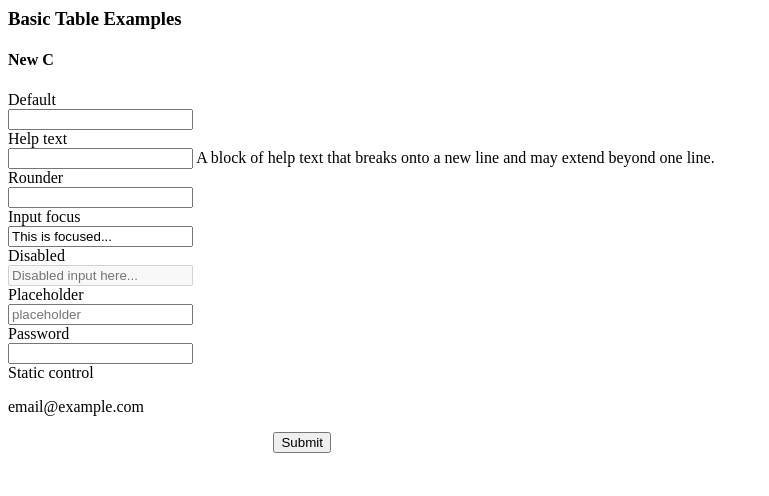
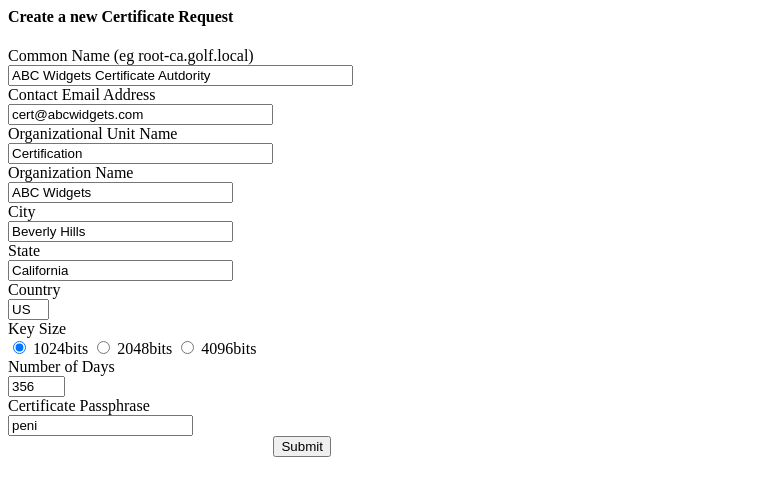
Before and after one commit to Natasari/openca, a PHP site: page /view/dn.php in a window 1280 px wide. Shown: the top 496 px of the page, without its empty margins (0-769 px from the left). Run offline with PHP 8.4, Linux system fonts and the light colour scheme.

```diff
--- a/baru/model/model.php
+++ b/baru/model/model.php
@@ -15,7 +15,6 @@ class certificate{
 		$fname=$_POST['fname'];
 		$lname=$_POST['lname'];
 		$sql="INSERT INTO user (username, password, fname, lname) VALUES('" .$username . "','" . $password . "','" . $fname . "','". $lname."')";
-		print_r($sql);
 		return mysql_query($sql);
 	}
 }
--- a/baru/view/aside.php
+++ b/baru/view/aside.php
@@ -4,10 +4,10 @@
               <ul class="sidebar-menu" id="nav-accordion">
 
               	  <p class="centered"><a href="profile.php"><img src="asset/img/ui-sam.jpg" class="img-circle" width="60"></a></p>
-              	  <h5 class="centered"><?php echo $ada['username']?></h5>
+              	  <h5 class="centered"><?php echo $_SESSION['username']?></h5>
 
                   <li class="mt">
-                      <a class="active" href="index.php">
+                      <a class="active" href="?request=dashboard">
                           <i class="fa fa-dashboard"></i>
                           <span>Dashboard</span>
                       </a>
--- a/baru/view/dn.php
+++ b/baru/view/dn.php
@@ -27,22 +27,13 @@
 		</td>
 	</tr>
 	<tr>
-		<td>Organization Name</td>
-		<td>
-			<input type="text" name="cert_dn[organizationName]" value="ABC Widgets" size="25">
-		</td>
+
 	</tr>
 	<tr>
-		<td>City</td>
-		<td>
-			<input type="text" name="cert_dn[localityName]" value="Beverly Hills" size="25">
-		</td>
+
 	</tr>
 	<tr>
-		<td>State</td>
-		<td>
-			<input type="text" name="cert_dn[stateOrProvinceName]" value="California" size="25">
-		</td>
+
 	</tr>
 	<tr>
 		<td>Country</td>
@@ -77,63 +68,73 @@
       -->
      <section id="main-content">
            <section class="wrapper">
-
-            <h3><i class="fa fa-angle-right"></i> Basic Table Examples</h3>
-
               <!-- BASIC FORM ELELEMNTS -->
           	<div class="row mt">
           		<div class="col-lg-12">
                   <div class="form-panel">
-                  	  <h4 class="mb"><i class="fa fa-angle-right"></i> New C</h4>
+                  	  <h4 class="mb"><i class="fa fa-angle-right"></i> Create a new Certificate Request</h4>
 
                       <form action="?request=dn_function" class="form-horizontal style-form" method="post">
                           <div class="form-group">
-                              <label class="col-sm-2 col-sm-2 control-label">Default</label>
+                              <label class="col-sm-2 col-sm-2 control-label">Common Name (eg root-ca.golf.local)</label>
                               <div class="col-sm-10">
-                                  <input type="text" class="form-control">
+                                  <input class="form-control" type="text" name="cert_dn[commonName]" value="ABC Widgets Certificate Autdority" size="40">
                               </div>
                           </div>
                            <div class="form-group">
-                              <label class="col-sm-2 col-sm-2 control-label">Help text</label>
+                              <label class="col-sm-2 col-sm-2 control-label">Contact Email Address</label>
                               <div class="col-sm-10">
-                                  <input type="text" class="form-control">
-                                  <span class="help-block">A block of help text that breaks onto a new line and may extend beyond one line.</span>
+                                  <input class="form-control" type="text" name="cert_dn[emailAddress]" value="cert@abcwidgets.com" size="30">
                               </div>
                           </div>
                            <div class="form-group">
-                              <label class="col-sm-2 col-sm-2 control-label">Rounder</label>
+                              <label class="col-sm-2 col-sm-2 control-label">Organizational Unit Name</label>
                               <div class="col-sm-10">
-                                  <input type="text" class="form-control round-form">
+                                  <input class="form-control" type="text" name="cert_dn[organizationalUnitName]" value="Certification" size="30">
                               </div>
                           </div>
                            <div class="form-group">
-                              <label class="col-sm-2 col-sm-2 control-label">Input focus</label>
+                              <label class="col-sm-2 col-sm-2 control-label">Organization Name</label>
                               <div class="col-sm-10">
-                                  <input class="form-control" id="focusedInput" type="text" value="This is focused...">
+                                  <input class="form-control" type="text" name="cert_dn[organizationName]" value="ABC Widgets" size="25">
                               </div>
                           </div>
                            <div class="form-group">
-                              <label class="col-sm-2 col-sm-2 control-label">Disabled</label>
+                              <label class="col-sm-2 col-sm-2 control-label">City</label>
                               <div class="col-sm-10">
-                                  <input class="form-control" id="disabledInput" type="text" placeholder="Disabled input here..." disabled>
+                                  <input class="form-control" type="text" name="cert_dn[localityName]" value="Beverly Hills" size="25">
                               </div>
                           </div>
                           <div class="form-group">
-                              <label class="col-sm-2 col-sm-2 control-label">Placeholder</label>
+                              <label class="col-sm-2 col-sm-2 control-label">State</label>
                               <div class="col-sm-10">
-                                  <input type="text"  class="form-control" placeholder="placeholder">
+                                  <input class="form-control" type="text" name="cert_dn[stateOrProvinceName]" value="California" size="25">
                               </div>
                           </div>
                           <div class="form-group">
-                              <label class="col-sm-2 col-sm-2 control-label">Password</label>
+                              <label class="col-sm-2 col-sm-2 control-label">Country</label>
                               <div class="col-sm-10">
-                                  <input type="password"  class="form-control" placeholder="">
+                                  <input class="form-control" type="text" name="cert_dn[countryName]" value="US" size="2">
                               </div>
                           </div>
                           <div class="form-group">
-                              <label class="col-lg-2 col-sm-2 control-label">Static control</label>
-                              <div class="col-lg-10">
-                                  <p class="form-control-static">email@example.com</p>
+                              <label class="col-sm-2 col-sm-2 control-label">Key Size</label>
+                              <div class="col-sm-10">
+                                  <input type="radio" name="cert_dn[keySize]" value="1024" checked /> 1024bits
+                                  <input type="radio" name="cert_dn[keySize]" value="2048" /> 2048bits
+                                  <input type="radio" name="cert_dn[keySize]" value="4096" /> 4096bits
+                              </div>
+                          </div>
+                          <div class="form-group">
+                              <label class="col-sm-2 col-sm-2 control-label">Number of Days</label>
+                              <div class="col-sm-10">
+                                  <input class="form-control" type="text" name="cert_dn[days]" size="4" value="356" />
+                              </div>
+                          </div>
+                          <div class="form-group">
+                              <label class="col-sm-2 col-sm-2 control-label">Certificate Passphrase</label>
+                              <div class="col-sm-10">
+                                  <input class="form-control" type="text" name="passphrase" value="peni"/>
                               </div>
                           </div>
                           <div class="form-group">
--- a/baru/view/header.php
+++ b/baru/view/header.php
@@ -48,7 +48,7 @@
             </div>
             <div class="top-menu">
             	<ul class="nav pull-right top-menu">
-                    <li><a class="logout" href="login.html">Logout</a></li>
+                    <li><a class="logout" href="?request=login">Logout</a></li>
             	</ul>
             </div>
         </header>
```
Also changed, not shown: baru/index.php (+13 -2 lines), baru/view/ssl.php (+7 -0 lines). Lines whose indentation alone changed are shown as unchanged.
